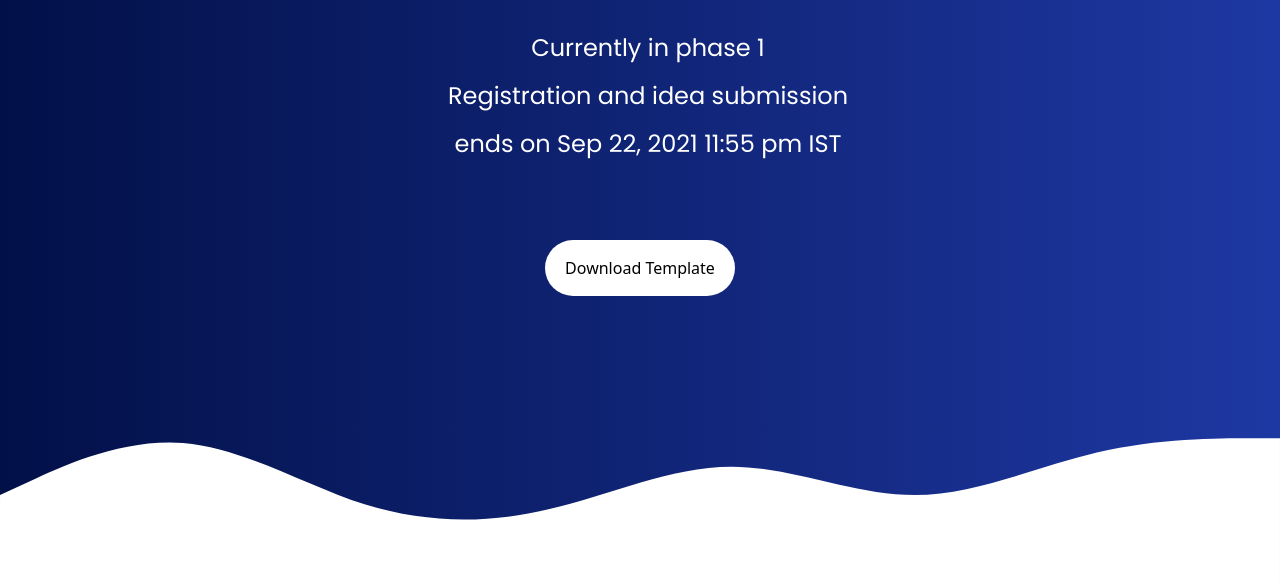
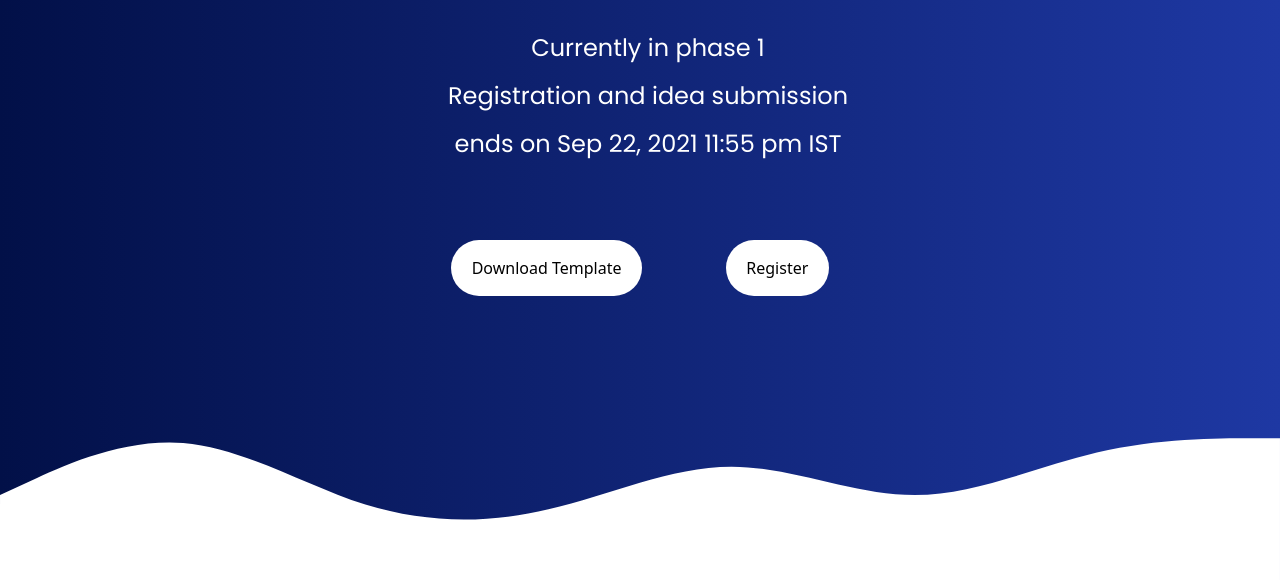
Before and after one commit to Coding-Club-PSGCT/codingclub, a Flask app: page / in a window 1280 px wide. Shown: the part 587-1167 px from the top of the page. Run offline with Flask 2, Linux system fonts and the light colour scheme; some libraries are stand-ins or nearby versions.

Commit message:
Added registration button - remove node_modules from git

```diff
--- a/app/static/scss/components/_button.scss
+++ b/app/static/scss/components/_button.scss
@@ -21,3 +21,13 @@
 
         }
 }
+
+.btn-toolbar-custom {
+    display: flex;
+    flex-wrap: wrap;
+    justify-content: space-evenly;
+
+    .input-group {
+      width: auto;
+    }
+  }
--- a/app/templates/index.html
+++ b/app/templates/index.html
@@ -90,15 +90,15 @@
                 </p>
               </div>
               </h1>
-              <div class="btn-toolbar" role="toolbar">
+              <div class="btn-toolbar-custom" role="toolbar">
 
-                  <div class="btn-group mx-auto btn1" role="group">
+                  <div class="btn-group btn1" role="group">
                   <button class="rounded-pill btn-rounded" onclick="javascript:window.open('https://drive.google.com/file/d/1T5pXcV1wnTlYnSbZE_f4kenNUgxvR2ZO/view?usp=sharing', '_blank');">Download Template</button>
                 </div>
 
-                  <!-- <div class="btn-group mx-auto btn2" role="group">
-                <button class="rounded-pill btn-rounded">Register</button>
-              </div> -->
+                  <div class="btn-group btn2" role="group">
+                <button class="rounded-pill btn-rounded" onclick="javascript:window.open('/register', '_blank');">Register</button>
+              </div>
 
               </div>
             </div>
```
Also changed, not shown: app/static/assets/css/style.css, 2 other files.
